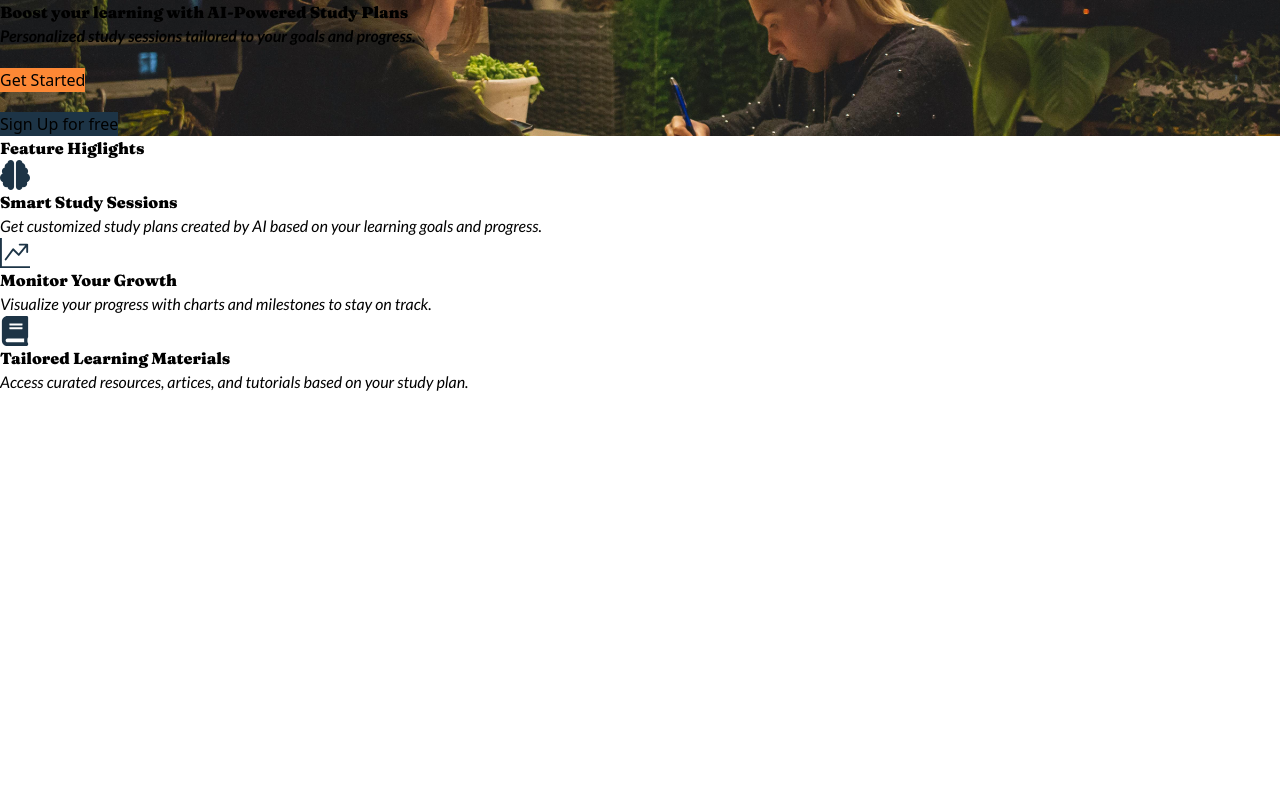
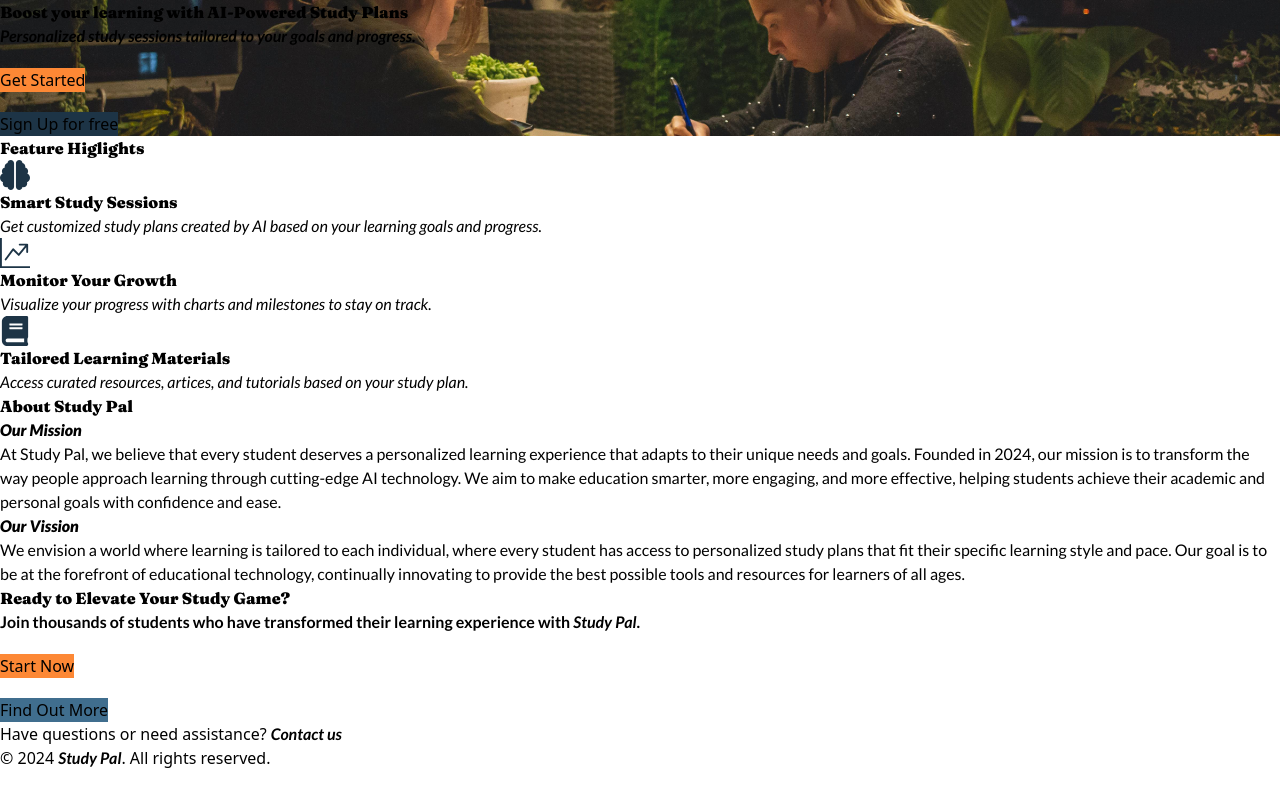
Before and after one commit to webForDave/Edu-Sync, a React (Vite) app: page / in a window 1280 px wide. Built offline with nearby package versions, Linux system fonts and the light colour scheme.

Commit message:
[UI] Landing page layout and styling complete.

```diff
--- a/src/pages/Homepage.jsx
+++ b/src/pages/Homepage.jsx
@@ -2,11 +2,14 @@ import { useState } from "react";
 import Button from "../coponents/Button";
 import features from '../coponents/featuresData';
 import FeaturesCard from "../coponents/FeaturesCard";
+import { Link } from "react-router-dom";
 
 
 const Homepage = () => {
 
     const [cards, setFeatures] = useState(features);
+
+    const currentYear = new Date().getFullYear();
 
   return (
     <main>
@@ -38,6 +41,38 @@ const Homepage = () => {
                 <FeaturesCard cards={cards}/>
             </div>
         </section>
+
+        {/* about study pal */}
+
+        <section className="fraunces-heading w-full h-auto p-[30px]">
+            <h1 className="text-center text-[40px]">About Study Pal</h1>
+
+            <p className="lato-black-italic text-[#1D3446] py-[20px]">Our Mission</p>
+            <p className="lato-regular">At Study Pal, we believe that every student deserves a personalized learning experience that adapts to their unique needs and goals. Founded in 2024, our mission is to transform the way people approach learning through cutting-edge AI technology. We aim to make education smarter, more engaging, and more effective, helping students achieve their academic and personal goals with confidence and ease.</p>
+
+            <p className="lato-black-italic text-[#1D3446] py-[20px]">Our Vission</p>
+            <p className="lato-regular">We envision a world where learning is tailored to each individual, where every student has access to personalized study plans that fit their specific learning style and pace. Our goal is to be at the forefront of educational technology, continually innovating to provide the best possible tools and resources for learners of all ages.</p>
+
+        </section>
+
+        {/* call to action */}
+
+        <section className="w-full h-auto bg-[#1D3446] p-[30px] rounded-tl-[120px] text-[#fff]">
+            <h2 className="fraunces-heading text-[30px] text-center">Ready to Elevate Your Study Game?</h2>
+            <p className="lato-bold text-center py-[10px]">Join thousands of students who have transformed their learning experience with <span className="lato-bold-italic text-[#FD8835]"
+            >Study Pal</span>.</p>
+            <div className="w-[80%] md:w-[50%] lg:w-[30%] h-auto p-[10px] mx-auto flex justify-between items-center">
+                <Button text='Start Now' path='/log-in' backgroundColor='#FD8835'/>
+                <Button text='Find Out More' path='/details' backgroundColor='#406E8E'/>
+            </div>
+
+            {/* footer */}
+
+            <footer className="w-full h-auto border-t border-gray-600 my-[10px]">
+                <p className="text-center py-[10px]">Have questions or need assistance? <Link to='/contact'><span className="lato-bold-italic text-[#FD8835]">Contact us</span></Link></p>
+                <p className="text-center">&copy; {currentYear} <span className="lato-bold-italic text-[#FD8835]">Study Pal</span>. All rights reserved.</p>
+            </footer>
+        </section>
     </main>
   )
 }
```
